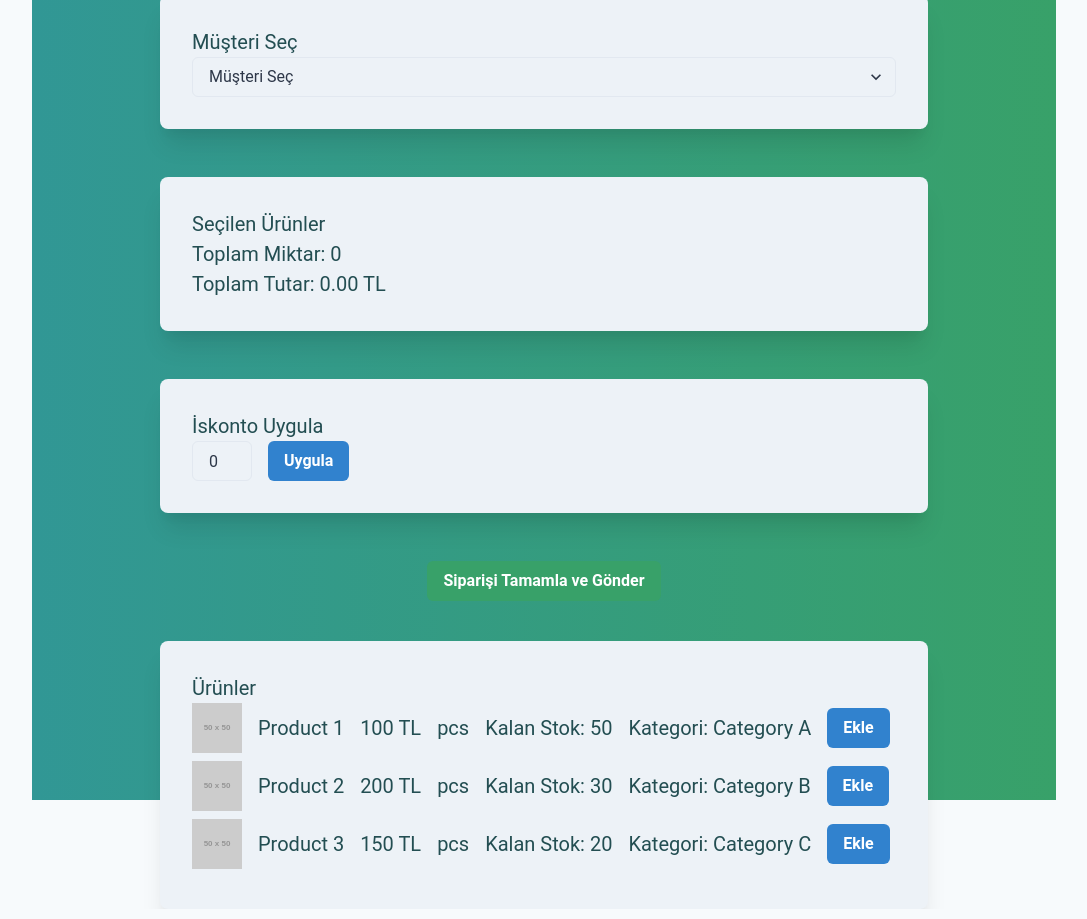
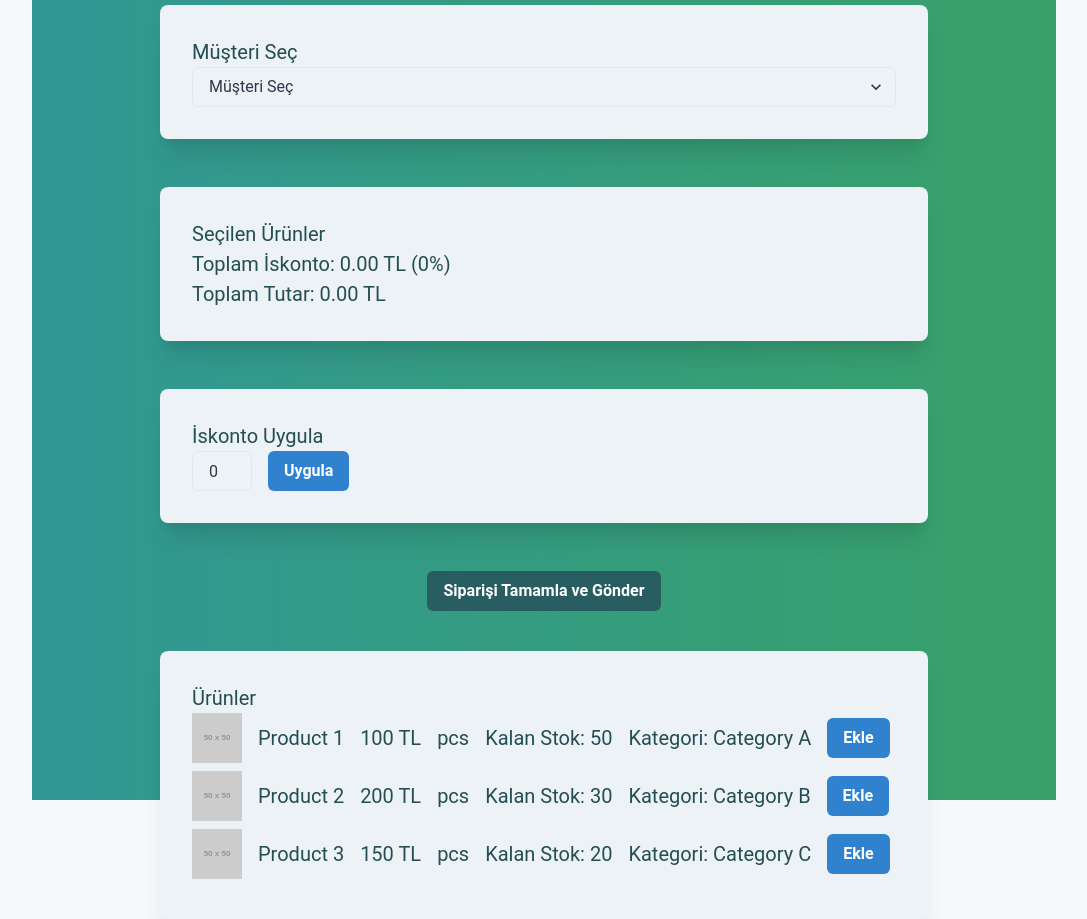
Before and after one commit to GPT-Engineer-App/order-manager-webapp, a React (Vite) app: page / in a window 1280 px wide. Shown: the whole page, without its empty margins (96-1183 px from the left). Built offline with nearby package versions, Linux system fonts and the light colour scheme.

Commit message:
Enhanced discount UI to show original and discounted amounts, display discount percentage and amount, fixed button visibility, and ensured heading fits within the screen.

```diff
--- a/src/pages/Index.jsx
+++ b/src/pages/Index.jsx
@@ -9,6 +9,7 @@ const Index = () => {
   const [selectedCustomer, setSelectedCustomer] = useState("");
   const [selectedProducts, setSelectedProducts] = useState([]);
   const [discount, setDiscount] = useState(0);
+  const [discountAmount, setDiscountAmount] = useState(0);
   const toast = useToast();
 
   useEffect(() => {
@@ -62,9 +63,12 @@ const Index = () => {
     setSelectedProducts((prevProducts) =>
       prevProducts.map((product) => ({
         ...product,
+        originalPrice: product.price,
         discountedPrice: product.price - (product.price * discount) / 100,
       }))
     );
+    const totalDiscountAmount = selectedProducts.reduce((total, product) => total + (product.price * discount) / 100 * product.quantity, 0);
+    setDiscountAmount(totalDiscountAmount);
   };
 
   const handleCreateOrder = async () => {
@@ -121,7 +125,7 @@ const Index = () => {
   return (
     <Container centerContent maxW="container.lg" w="100%" height="100vh" display="flex" flexDirection="column" justifyContent="center" alignItems="center" p={8} bgGradient="linear(to-r, teal.500, green.500)">
       <VStack spacing={{ base: 4, md: 6 }} w="100%" maxW={{ base: "100%", md: "80%" }}>
-        <Heading as="h1" size="2xl" mb={8} fontFamily="heading" bgGradient="linear(to-r, teal.700, green.500)" bgClip="text">
+        <Heading as="h1" size="2xl" mb={8} fontFamily="heading" bgGradient="linear(to-r, teal.700, green.500)" bgClip="text" fontSize={{ base: "3xl", md: "4xl" }} p={{ base: 2, md: 4 }}>
           Sipariş Oluştur
         </Heading>
         <Box w="100%" p={{ base: 6, md: 8 }} bg="gray.100" boxShadow="xl" borderRadius="lg" mb={6}>
@@ -155,9 +159,12 @@ const Index = () => {
               <Button colorScheme="red" onClick={() => handleRemoveProduct(product.id)} size={{ base: "sm", md: "md" }}>
                 Kaldır
               </Button>
+              <Text fontSize="xl" fontFamily="body" color="teal.800">
+                <span style={{ textDecoration: 'line-through' }}>{product.originalPrice} TL</span> {product.discountedPrice.toFixed(2)} TL
+              </Text>
             </HStack>
           ))}
-          <Text fontSize="xl" fontFamily="body" color="teal.800">Toplam Miktar: {totalQuantity}</Text>
+          <Text fontSize="xl" fontFamily="body" color="teal.800">Toplam İskonto: {discountAmount.toFixed(2)} TL ({discount}%)</Text>
           <Text fontSize="xl" fontFamily="body" color="teal.800">Toplam Tutar: {totalAmount.toFixed(2)} TL</Text>
         </Box>
         <Box w="100%" p={{ base: 6, md: 8 }} bg="gray.100" boxShadow="xl" borderRadius="lg" mb={6}>
@@ -169,7 +176,7 @@ const Index = () => {
             </Button>
           </HStack>
         </Box>
-        <Button colorScheme="green" onClick={handleCreateOrder} mb={4} size={{ base: "sm", md: "md" }} _hover={{ transform: "scale(1.05)" }} transition="transform 0.2s ease-in-out">
+        <Button colorScheme="green" bg="teal.700" onClick={handleCreateOrder} mb={4} size={{ base: "sm", md: "md" }} _hover={{ transform: "scale(1.05)" }} transition="transform 0.2s ease-in-out">
           Siparişi Tamamla ve Gönder
         </Button>
         <Box w="100%" p={{ base: 6, md: 8 }} bg="gray.100" boxShadow="xl" borderRadius="lg">
```
